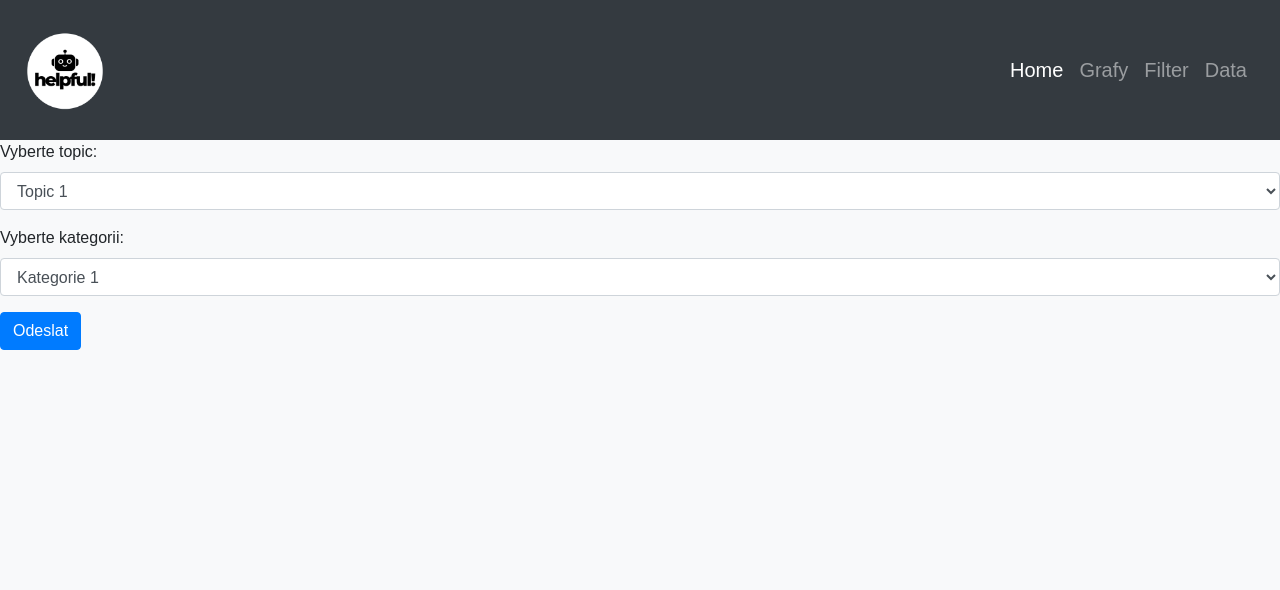
After one commit to Matav5/Hackithon24, a Flask app: page /filter in a window 1280 px wide. The commit adds this page. Shown: the top 590 px of the page. Run offline with Flask 3, Linux system fonts and the light colour scheme; some libraries are stand-ins or nearby versions.

Commit message:
formulář na filtrování

```diff
--- a/main.py
+++ b/main.py
@@ -53,6 +53,12 @@ def graf():
     fig_bar = grafy.bar_chart(timestamps, data_flow_bps,'Sloupcov graf').to_html(full_html=False)
     return render_template('grafy.html', plot_scatter=fig_scatter, plot_bar=fig_bar)
 
+@app.route('/filter')
+def filter():
+    return render_template('filter.html')
+
+
+
 
 if __name__ == '__main__':
     app.run(debug=True)
--- /dev/null
+++ b/templates/filter.html
@@ -0,0 +1,25 @@
+{% extends 'index.html' %}
+
+{% block content %}
+<form action="/cesta-pro-zpracovani-formulare" method="post">
+    <div class="form-group">
+      <label for="topicSelect">Vyberte topic:</label>
+      <select class="form-control" id="topicSelect" name="topic">
+        <!-- Příklad možností, které by měly být dynamicky načteny -->
+        <option value="topic1">Topic 1</option>
+        <option value="topic2">Topic 2</option>
+        <option value="topic3">Topic 3</option>
+      </select>
+    </div>
+    <div class="form-group">
+      <label for="categorySelect">Vyberte kategorii:</label>
+      <select class="form-control" id="categorySelect" name="category">
+        <!-- Příklad možností, které by měly být dynamicky načteny -->
+        <option value="category1">Kategorie 1</option>
+        <option value="category2">Kategorie 2</option>
+        <option value="category3">Kategorie 3</option>
+      </select>
+    </div>
+    <button type="submit" class="btn btn-primary">Odeslat</button>
+  </form>
+{% endblock %}
--- a/templates/index.html
+++ b/templates/index.html
@@ -55,11 +55,17 @@
                     <a class="nav-link" href="grafy">Grafy</a>
                 </li>
                 <li class="nav-item">
+                    <a class="nav-link" href="filter">Filter</a>
+                </li>
+                <li class="nav-item">
                     <a class="nav-link" href="#">Data</a>
                 </li>
             </ul>
         </div>
     </nav>
+    {% block filter %}
+    <!--Tady dáme block na filtrování-->
+    {% endblock %}
 
     {% block content %}
     <!--Tady dáme block na text-->
```
